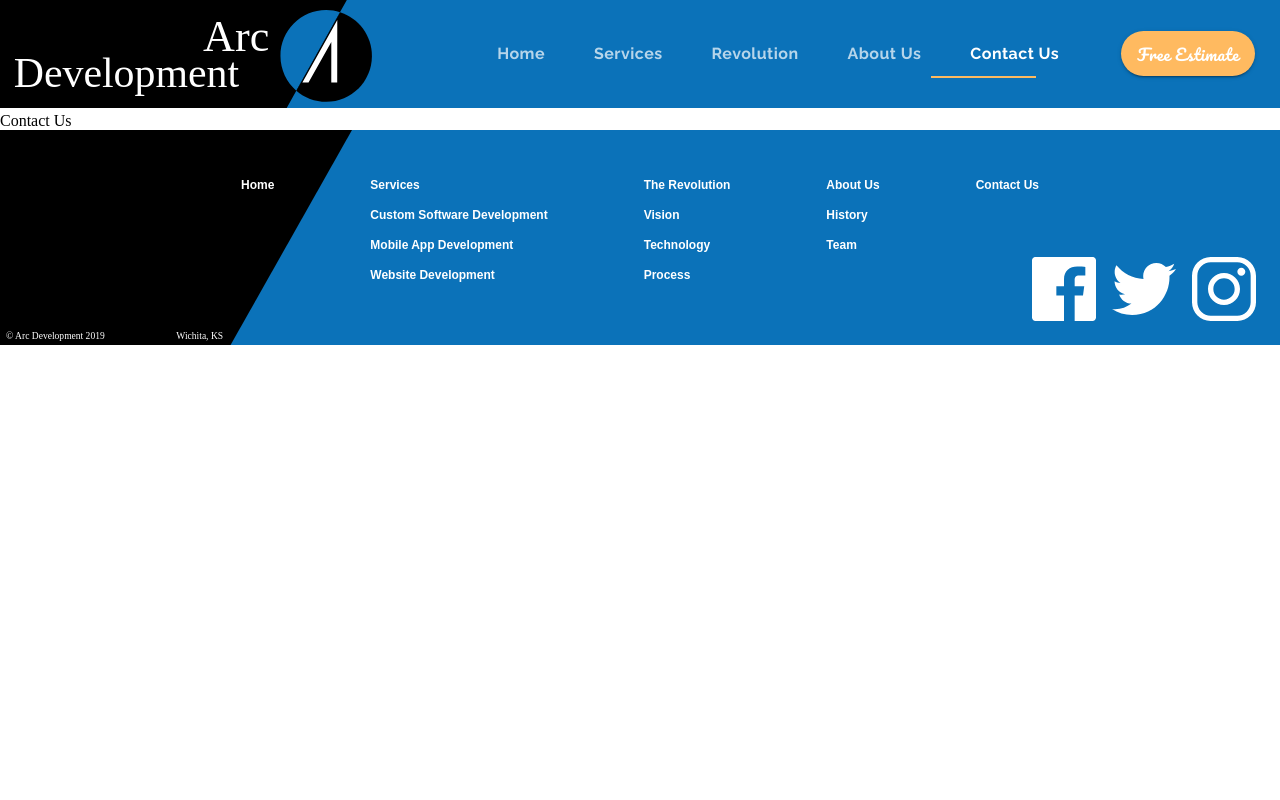
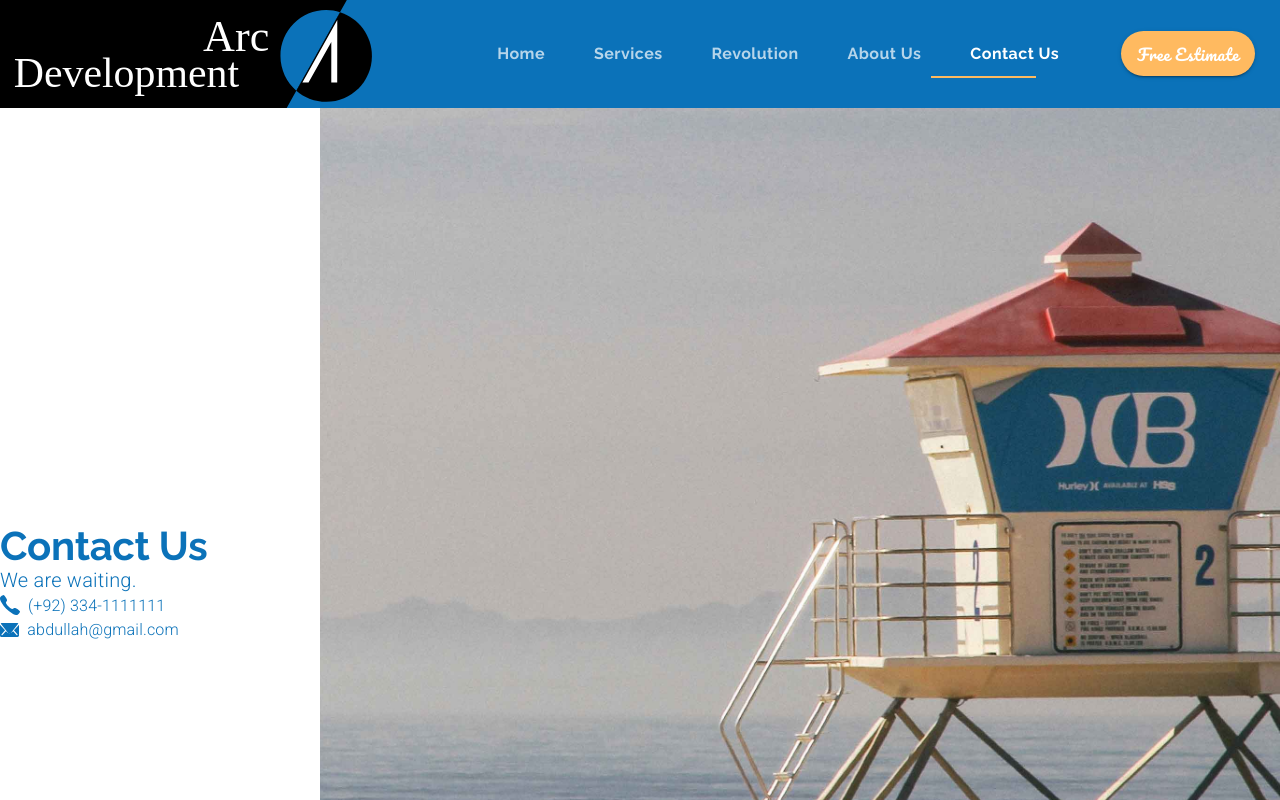
Before and after one commit to abdnadeem382/Arc-Development, a React (Create React App) app: page /contact in a window 1280 px wide. Shown: the top 800 px of the page. Built offline with nearby package versions, Linux system fonts and the light colour scheme.

Commit message:
Started making contact page

```diff
--- a/src/components/App.js
+++ b/src/components/App.js
@@ -8,6 +8,7 @@ import MobileDevPage from './MobileDevPage/MobileDevPage';
 import WebDevPage from './WebDevPage/WebDevPage';
 import RevPage from './RevolutionPage/RevolutionPage';
 import AboutUsPage from './AboutUsPage/AboutUsPage';
+import ContactPage from './ContactPage/ContactPage';
 import { ThemeProvider } from '@material-ui/core/styles';
 import { BrowserRouter, Route, Switch } from 'react-router-dom';
 import theme from './UI/Theme';
@@ -27,7 +28,7 @@ function App() {
         <Route exact path='/website' render={(props)=><WebDevPage {...props} setValue={setValue} setSelectedIndex={setSelectedIndex} />}/>
         <Route exact path='/revolution' render={(props)=><RevPage {...props} setValue={setValue} setSelectedIndex={setSelectedIndex} />}/>
         <Route exact path='/about' render={(props)=><AboutUsPage {...props} setValue={setValue} setSelectedIndex={setSelectedIndex} />}/>
-        <Route exact path='/contact' component={()=><div>Contact Us</div>}/>
+        <Route exact path='/contact' render={(props)=><ContactPage {...props} setValue={setValue} setSelectedIndex={setSelectedIndex} />}/>
         <Route exact path='/estimate' component={()=><div>Estimate</div>}/>
       </Switch>
       <Footer  setValue={setValue} setSelectedIndex={setSelectedIndex}/>
--- /dev/null
+++ b/src/components/ContactPage/ContactForm.js
@@ -0,0 +1,32 @@
+import React from 'react'
+import {Grid, Typography, Button, TextField, useTheme} from '@material-ui/core';
+import useStyles from './styles'
+import phoneIcon from '../../assets/phone.svg'
+import emailIcon from '../../assets/email.svg'
+
+function ContactForm() {
+    const classes = useStyles();
+    const theme = useTheme();
+    return (
+        <>
+        <Grid item container>
+            <Grid item>
+                <img src={phoneIcon} alt='Phone Icon' style={{marginRight: '0.5em'}}/>
+            </Grid>
+            <Grid item>
+                <Typography variant='body2' className={`${classes.blueText} ${classes.labelText}`}>(+92) 334-1111111</Typography>
+            </Grid>
+        </Grid>
+        <Grid item container>
+            <Grid item>
+                <img src={emailIcon} alt='Envelope Icon' style={{marginRight: '0.5em', verticalAlign:'bottom'}}/>
+            </Grid>
+            <Grid item>
+                <Typography variant='body2' className={`${classes.blueText} ${classes.labelText}`}>abdullah@gmail.com</Typography>
+            </Grid>
+        </Grid>
+        </>
+    )
+}
+
+export default ContactForm
--- /dev/null
+++ b/src/components/ContactPage/ContactPage.js
@@ -0,0 +1,27 @@
+import React from 'react'
+import {Link} from 'react-router-dom';
+import {Grid, Typography, Button, TextField, useTheme} from '@material-ui/core';
+import ContactForm from './ContactForm';
+import useStyles from './styles'
+
+
+function ContactPage() {
+    const classes = useStyles();
+    const theme = useTheme();
+    return (
+        <Grid container>
+            <Grid item container justify='center' direction='column' lg={3}>
+                <Grid item>
+                    <Typography variant='h2' style={{lineHeight: 1}}>Contact Us</Typography>
+                    <Typography variant='body2' className={classes.blueText}>We are waiting.</Typography>
+                </Grid>
+                <ContactForm/>
+            </Grid>
+            <Grid item container className={classes.background} lg={9}>
+
+            </Grid>
+        </Grid>
+    )
+}
+
+export default ContactPage
--- /dev/null
+++ b/src/components/ContactPage/styles.js
@@ -0,0 +1,22 @@
+import { makeStyles } from "@material-ui/core";
+import background from '../../assets/background.jpg'
+
+export default makeStyles((theme)=>(
+    {
+      background: {
+        backgroundImage: `url(${background})`,
+        backgroundSize: 'cover',
+        backgroundRepeat: 'no-repeat',
+        backgroundPosition: 'center',
+        height: '60em',
+        width:"100%",
+        marginTop: '-1em'
+      } ,
+      blueText:{
+          color: theme.palette.common.blue
+      },
+      labelText:{
+          fontSize: '1rem'
+      }
+    }
+))
```
